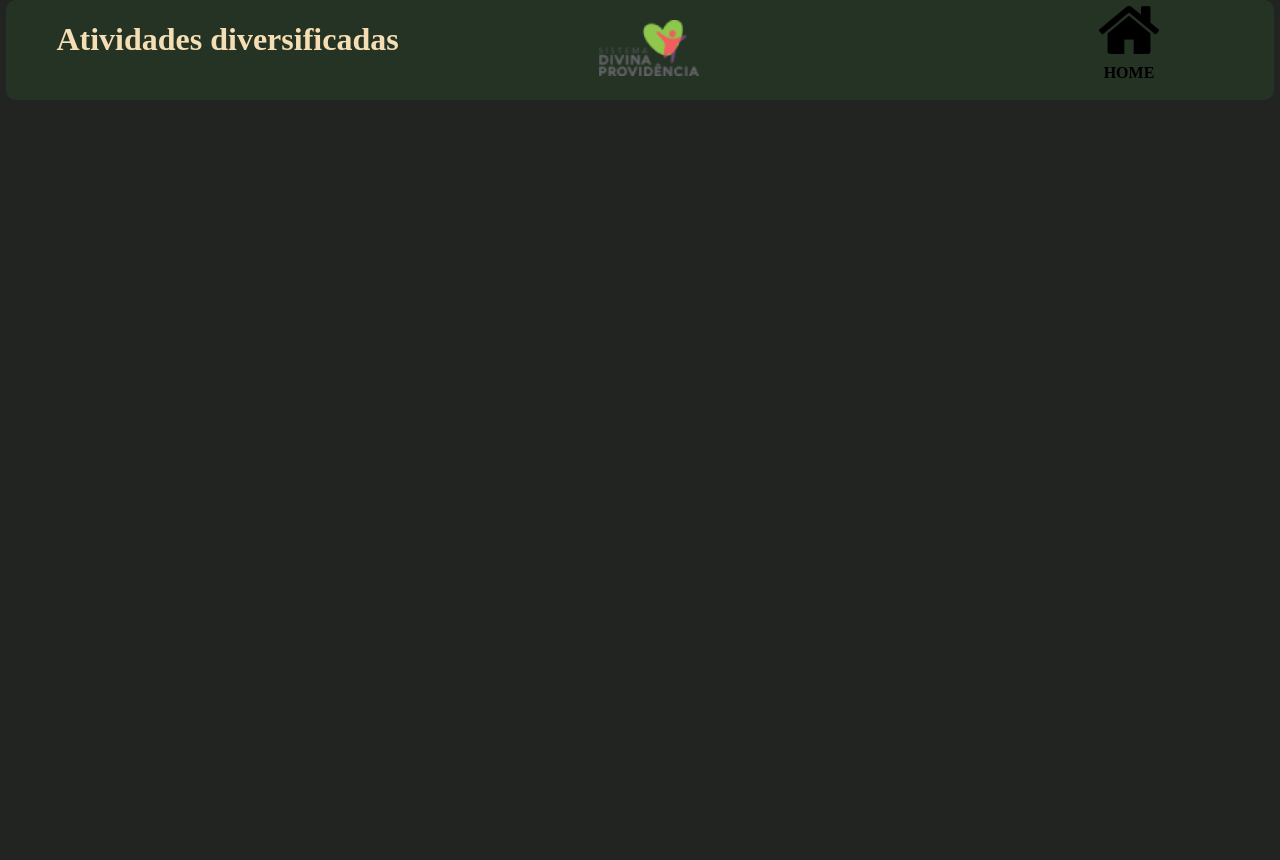
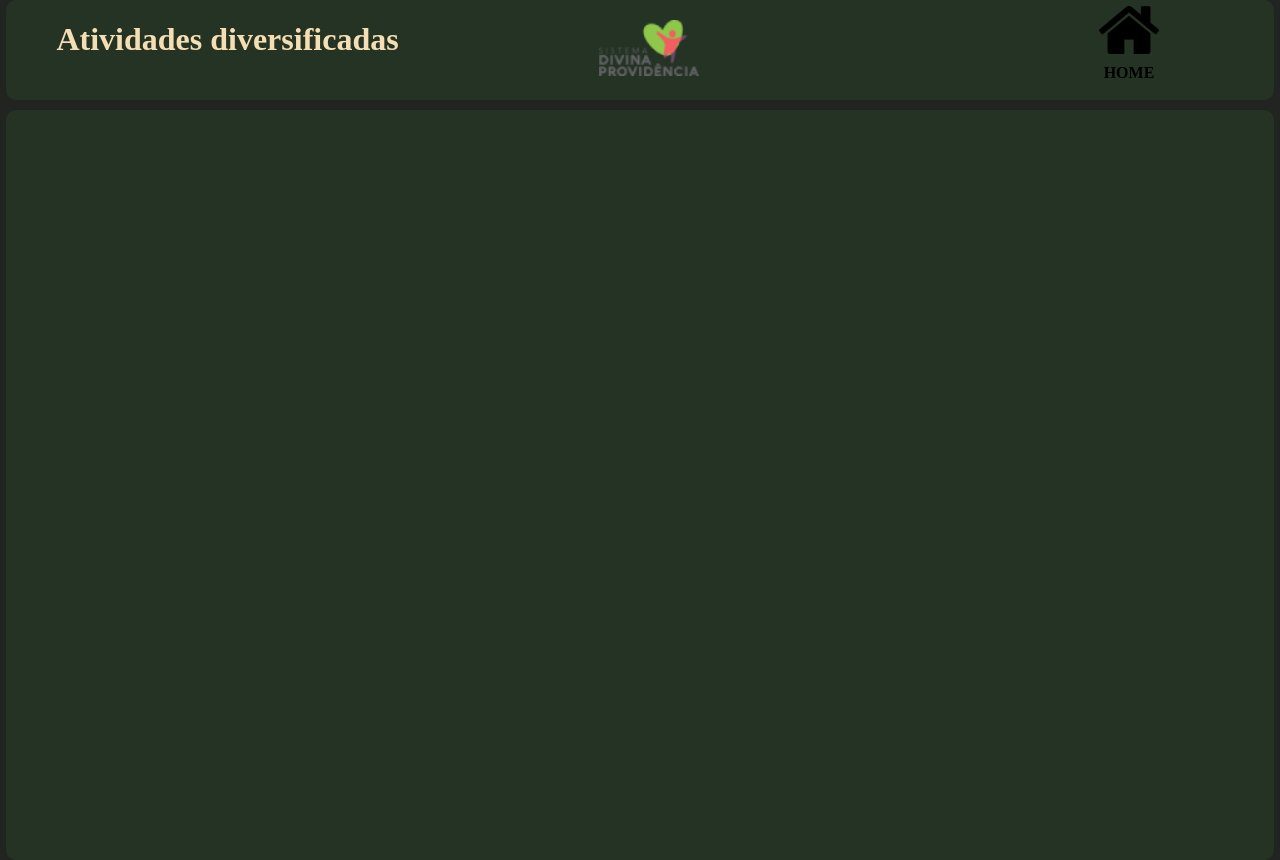
Before and after one commit to Jnfagundes/Avalia-es-de-inform-tica, a plain HTML site: page public/revisao.html in a window 1280 px wide. Before the commit the page ends 800 px from the top, so only its background shows below. Drawn offline with Linux system fonts and the light colour scheme.

Commit message:
Criação da section da revisão

```diff
--- a/public/revisao.html
+++ b/public/revisao.html
@@ -17,8 +17,9 @@
             <h4>HOME</h4>
         </nav>
 
+    </header>
+    <section id="opcao">
 
-
-    </header>
+    </section>
 </body>
 </html>
--- a/public/revisaoEstilo.css
+++ b/public/revisaoEstilo.css
@@ -38,3 +38,12 @@ h4{
     margin-top: 0px;
     margin-left: 5px;
 }
+
+#opcao{
+    width: 99%;
+    height: 750px;
+    border-radius: 10px;
+    background-color: rgb(37, 51, 37);
+    margin: auto;
+    margin-top: 10px;
+}
```
